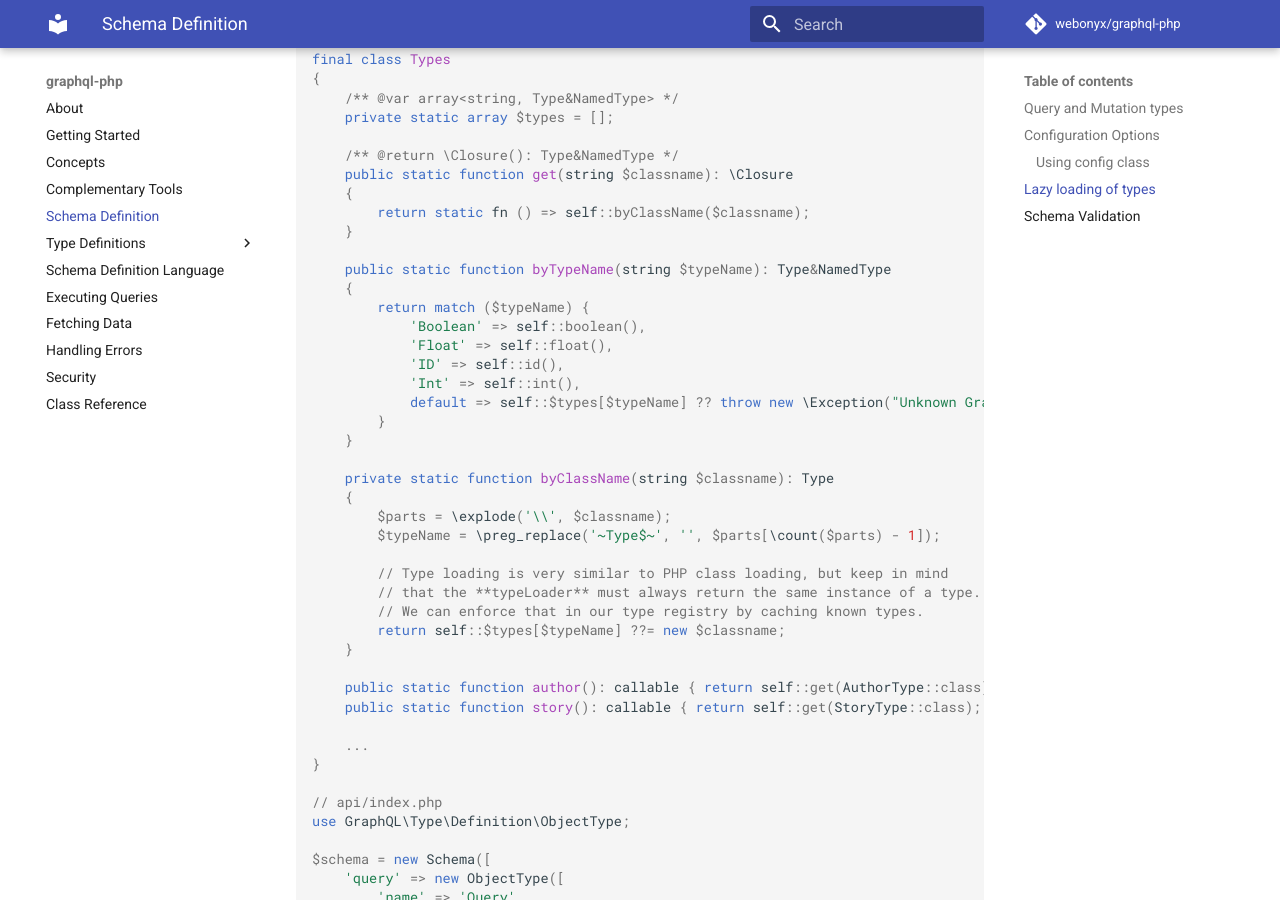
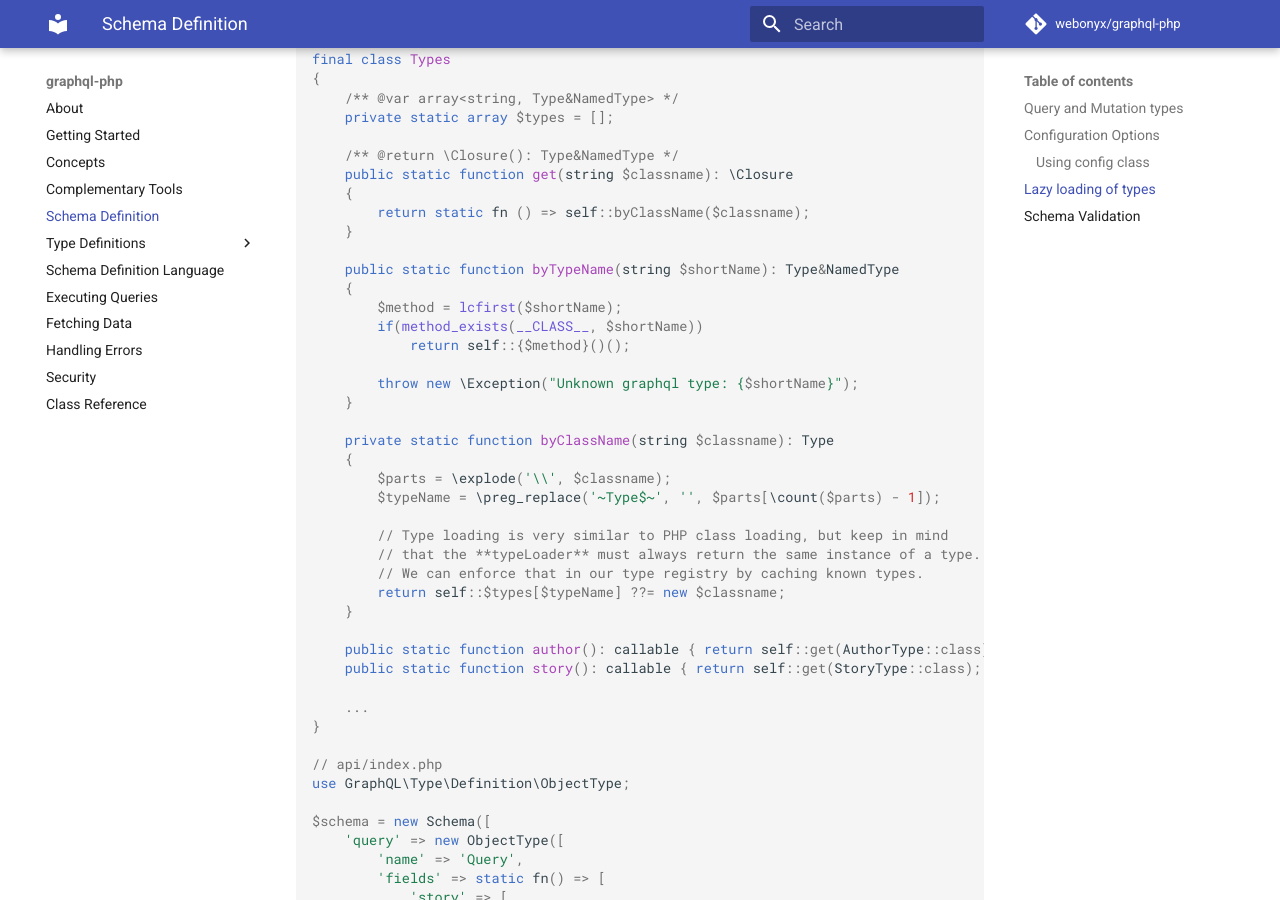
Before and after one commit to webonyx/graphql-php, an MkDocs documentation site: the page built from docs/schema-definition.md, in a window 1280 px wide and 900 px high, scrolled down 3995 px. Built offline with MkDocs 1.6.1 and Material for MkDocs 9.7.7, drawn with Linux system fonts in a browser that asks for light colours; comment, search, counter and statistics services are not loaded.

Commit message:
simplify byTypeName

```diff
--- a/docs/schema-definition.md
+++ b/docs/schema-definition.md
@@ -169,15 +169,13 @@ final class Types
         return static fn () => self::byClassName($classname);
     }
 
-    public static function byTypeName(string $typeName): Type&NamedType
+    public static function byTypeName(string $shortName): Type&NamedType
     {
-        return match ($typeName) {
-            'Boolean' => self::boolean(),
-            'Float' => self::float(),
-            'ID' => self::id(),
-            'Int' => self::int(),
-            default => self::$types[$typeName] ?? throw new \Exception("Unknown GraphQL type: {$typeName}."),
-        }
+        $method = lcfirst($shortName);
+        if(method_exists(__CLASS__, $shortName))
+            return self::{$method}()();
+
+        throw new \Exception("Unknown graphql type: {$shortName}");
     }
 
     private static function byClassName(string $classname): Type
```
Also changed, not shown: 1 other file.
